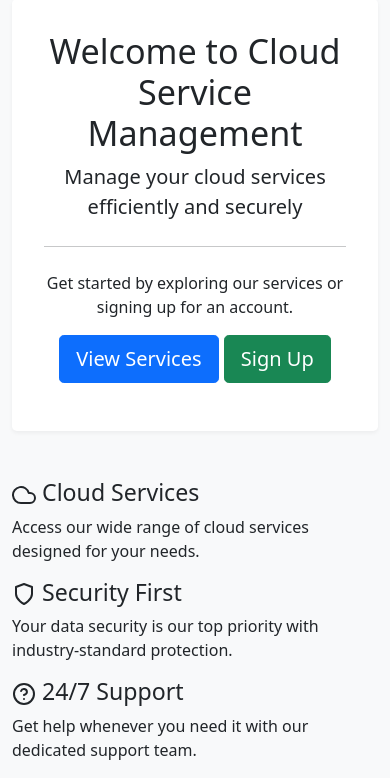
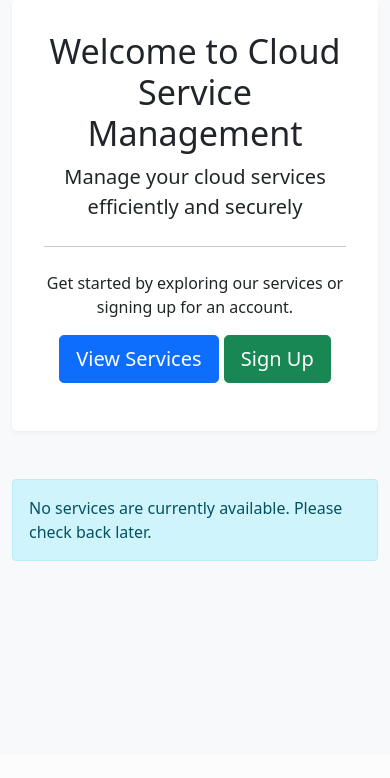
Before and after one commit to joozyz/CustomerPortal, a Flask app: page / in a window 390 px wide. Shown: the part 89-867 px from the top of the page. After the commit the page ends 650 px from the top, so only its background shows below. Run offline with Flask 3, Linux system fonts and the light colour scheme; some libraries are stand-ins or nearby versions.

Commit message:
Agent query: Can you now see the services listed on the homepage? You should see services like WordPress Hosting, LEMP Stack, and Database Service.
Enhance logging and error handling, improve index page display, and update service catalog link.

Screenshot: https://storage.googleapis.com/screenshot-production-us-central1/cb6a16de-c065-4c77-8fdc-76395a4238a8/497ca588-efdc-4b92-a8db-5e83a77528eb.jpg

```diff
--- a/routes/main.py
+++ b/routes/main.py
@@ -11,22 +11,25 @@ logger = logging.getLogger(__name__)
 @main.route('/')
 def index():
     try:
+        logger.debug("Fetching services for index page")
         services = Service.query.all()
-        logger.debug(f"Found {len(services)} services")
+        logger.info(f"Successfully found {len(services)} services")
         return render_template('index.html', services=services)
     except Exception as e:
-        logger.error(f"Error loading services: {str(e)}")
-        flash('Error loading services', 'danger')
+        logger.error(f"Error loading services for index page: {str(e)}")
+        flash('Error loading services. Please try again later.', 'danger')
         return render_template('index.html', services=[])
 
 @main.route('/services/catalog')
 def service_catalog():
     try:
+        logger.debug("Fetching services for catalog")
         services = Service.query.all()
+        logger.info(f"Successfully found {len(services)} services")
         return render_template('services/catalog.html', services=services)
     except Exception as e:
         logger.error(f"Error loading service catalog: {str(e)}")
-        flash('Error loading service catalog', 'danger')
+        flash('Error loading service catalog. Please try again later.', 'danger')
         return render_template('services/catalog.html', services=[])
 
 @main.route('/services/<int:service_id>/deploy', methods=['POST'])
@@ -34,6 +37,7 @@ def service_catalog():
 def deploy_service(service_id):
     try:
         service = Service.query.get_or_404(service_id)
+        logger.info(f"Attempting to deploy service {service.name} for user {current_user.id}")
 
         # Check if service is already deployed
         existing = Container.query.filter_by(
@@ -56,13 +60,15 @@ def deploy_service(service_id):
         if container:
             db.session.add(container)
             db.session.commit()
+            logger.info(f"Successfully deployed service {service.name} for user {current_user.id}")
             flash('Service deployed successfully!', 'success')
         else:
+            logger.error(f"Failed to deploy service {service.name} for user {current_user.id}")
             flash('Failed to deploy service', 'danger')
 
         return redirect(url_for('main.service_catalog'))
 
     except Exception as e:
         logger.error(f"Error deploying service: {str(e)}")
-        flash('Error deploying service', 'danger')
+        flash('Error deploying service. Please try again later.', 'danger')
         return redirect(url_for('main.service_catalog'))
--- a/templates/index.html
+++ b/templates/index.html
@@ -7,25 +7,49 @@
     <hr class="my-4">
     <p>Get started by exploring our services or signing up for an account.</p>
     <p class="lead">
-        <a class="btn btn-primary btn-lg" href="{{ url_for('service.service_catalog') }}" role="button">View Services</a>
+        <a class="btn btn-primary btn-lg" href="{{ url_for('main.service_catalog') }}" role="button">View Services</a>
         {% if not current_user.is_authenticated %}
         <a class="btn btn-success btn-lg" href="{{ url_for('auth.register') }}" role="button">Sign Up</a>
         {% endif %}
     </p>
 </div>
 
+{% with messages = get_flashed_messages(with_categories=true) %}
+    {% if messages %}
+        {% for category, message in messages %}
+            <div class="alert alert-{{ category }}">{{ message }}</div>
+        {% endfor %}
+    {% endif %}
+{% endwith %}
+
 <div class="row mt-5">
-    <div class="col-md-4">
-        <h3><i data-feather="cloud"></i> Cloud Services</h3>
-        <p>Access our wide range of cloud services designed for your needs.</p>
-    </div>
-    <div class="col-md-4">
-        <h3><i data-feather="shield"></i> Security First</h3>
-        <p>Your data security is our top priority with industry-standard protection.</p>
-    </div>
-    <div class="col-md-4">
-        <h3><i data-feather="help-circle"></i> 24/7 Support</h3>
-        <p>Get help whenever you need it with our dedicated support team.</p>
-    </div>
+    {% if services %}
+        {% for service in services %}
+        <div class="col-md-4">
+            <div class="card mb-4">
+                <div class="card-body">
+                    <h3><i data-feather="cloud"></i> {{ service.name }}</h3>
+                    <p>{{ service.description }}</p>
+                    <p class="text-muted">Starting at ${{ "%.2f"|format(service.price) }}/month</p>
+                </div>
+            </div>
+        </div>
+        {% endfor %}
+    {% else %}
+        <div class="col-12">
+            <div class="alert alert-info">
+                No services are currently available. Please check back later.
+            </div>
+        </div>
+    {% endif %}
 </div>
 {% endblock %}
+
+{% block scripts %}
+<script>
+document.addEventListener('DOMContentLoaded', function() {
+    // Initialize Feather icons
+    feather.replace();
+});
+</script>
+{% endblock %}
```
